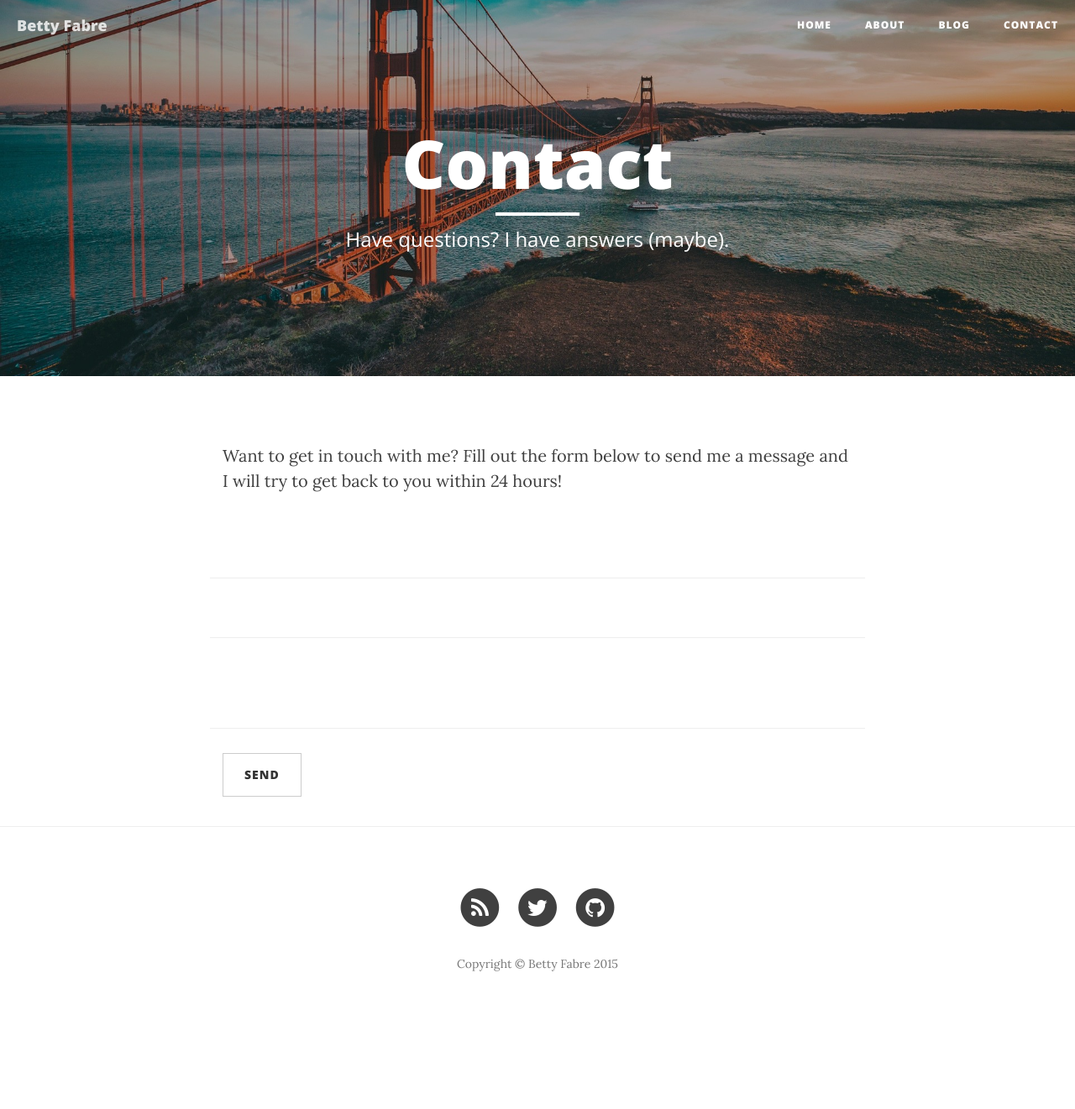
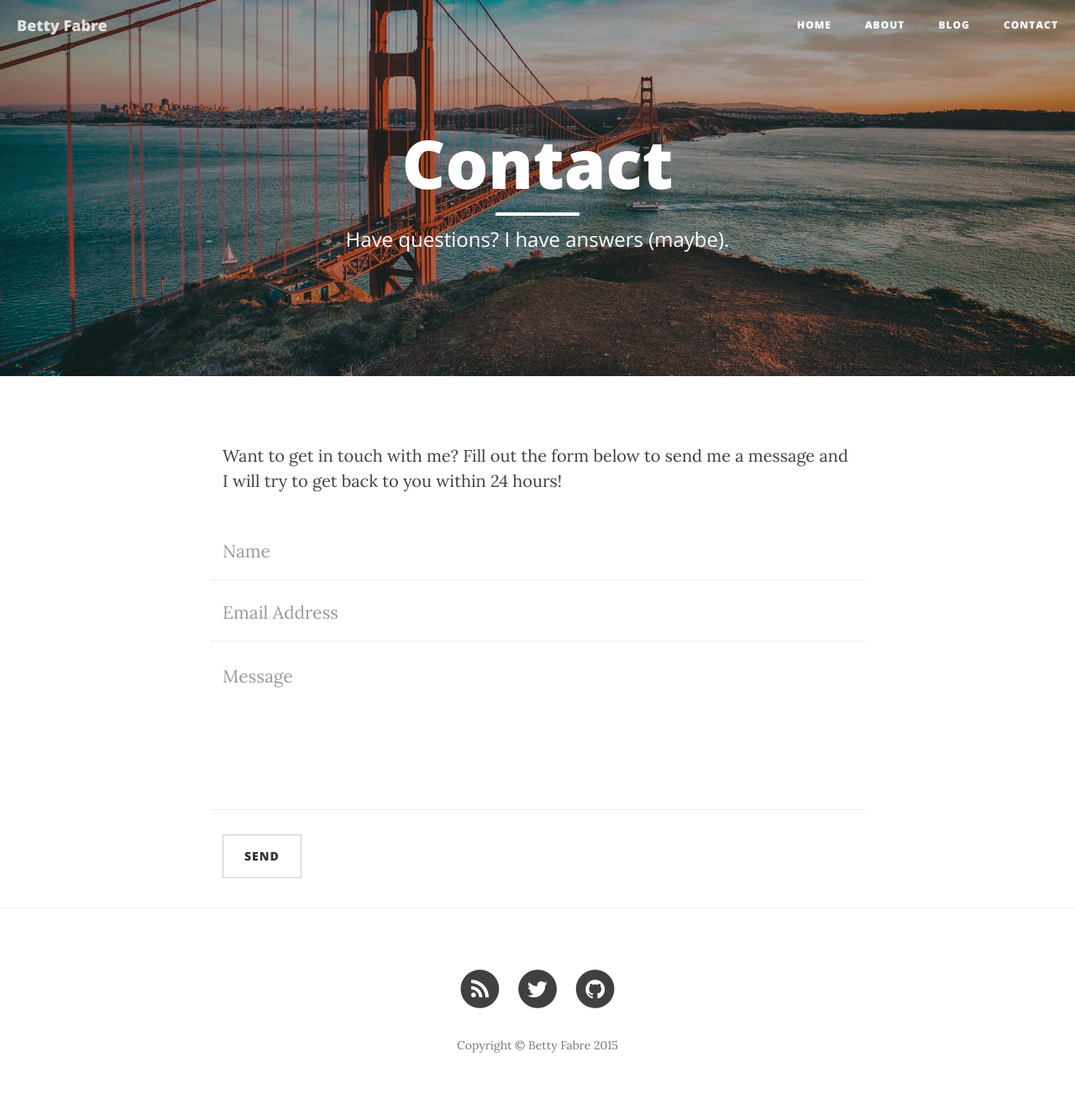
Before and after one commit to asirop/BetFab.github.io, a Jekyll site: the page built from contact.html, in a window 1280 px wide. Shown: the whole page at 84% size. Built offline with Jekyll 4.4.1, drawn with Linux system fonts in a browser that asks for light colours; nearby versions of some CDN libraries; before the commit the page ends 1224 px from its top, so only the background shows below that.

Commit message:
add back after submitting form

```diff
--- a/contact.html
+++ b/contact.html
@@ -8,27 +8,26 @@ header-img: "img/sanfr3.jpg"
 <p>Want to get in touch with me? Fill out the form below to send me a message and I will try to get back to you within 24 hours!</p>
 
 
-<form action="http://formspree.io/fabre.betty@gmail.com" method="POST">
-    <input type="hidden" name="_next" value="index" />
-
+<form name="sentMessage" id="contactForm" action="http://formspree.io/fabre.betty@gmail.com" method="POST" novalidate>
+  <input type="hidden" name="_next" value="thankyou" />
     <div class="row control-group">
         <div class="form-group col-xs-12 floating-label-form-group controls">
             <label>Name</label>
-            <input type="text" name ="name">
+            <input type="text" name ="name" class="form-control" placeholder="Name" id="name" required data-validation-required-message="Please enter your name.">
             <p class="help-block text-danger"></p>
         </div>
     </div>
     <div class="row control-group">
         <div class="form-group col-xs-12 floating-label-form-group controls">
             <label>Email Address</label>
-            <input type="email" name="_replyto">
+            <input type="email" name="_replyto" class="form-control" placeholder="Email Address" id="email" required data-validation-required-message="Please enter your email address.">
             <p class="help-block text-danger"></p>
         </div>
     </div>
     <div class="row control-group">
         <div class="form-group col-xs-12 floating-label-form-group controls">
             <label>Message</label>
-            <textarea name="body"></textarea>
+            <textarea name="body" rows="5" class="form-control" placeholder="Message" id="message" required data-validation-required-message="Please enter a message."></textarea>
             <p class="help-block text-danger"></p>
         </div>
     </div>
@@ -38,5 +37,4 @@ header-img: "img/sanfr3.jpg"
             <button type="submit" class="btn btn-default">Send</button>
         </div>
     </div>
-
 </form>
```
